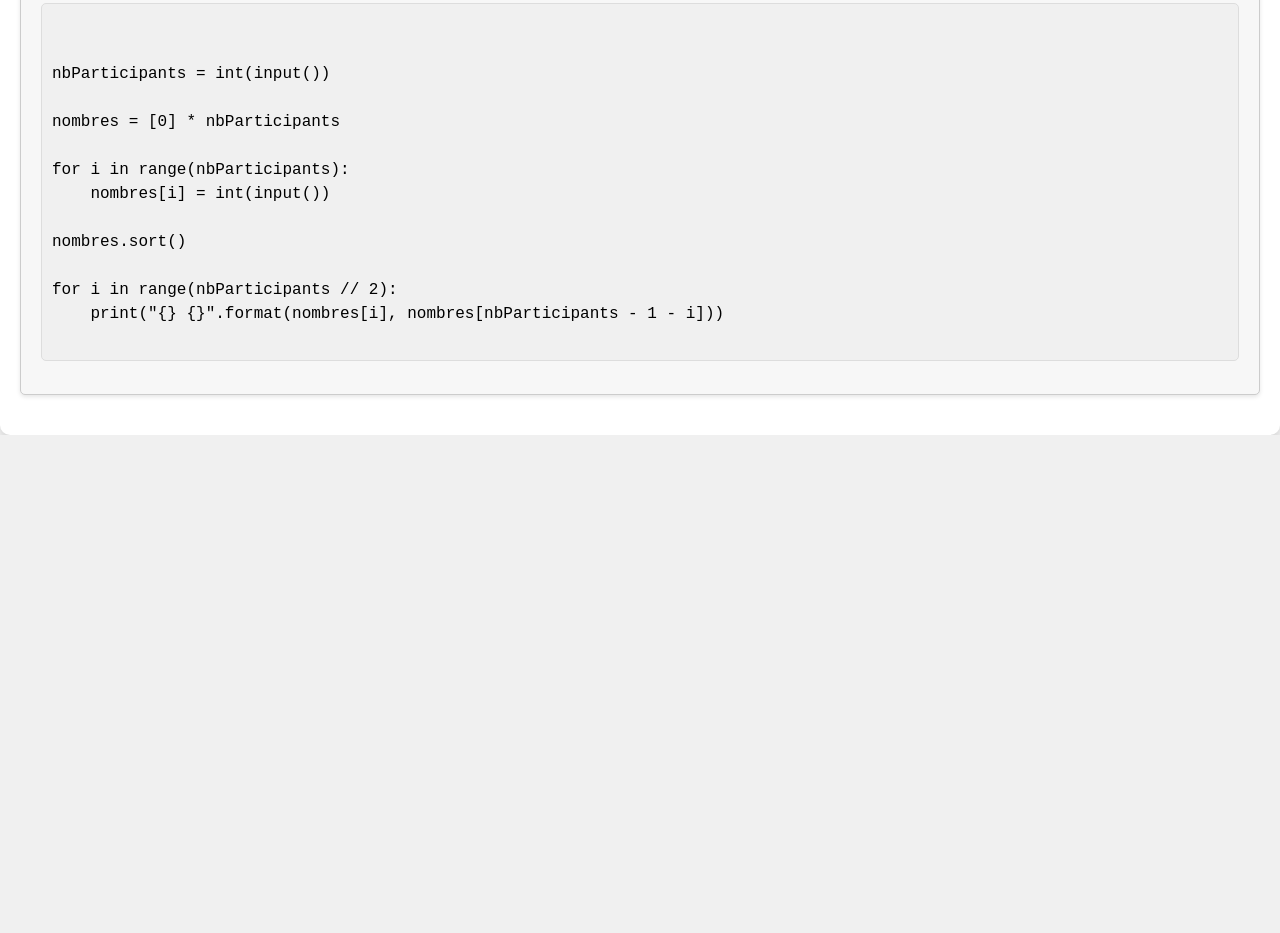
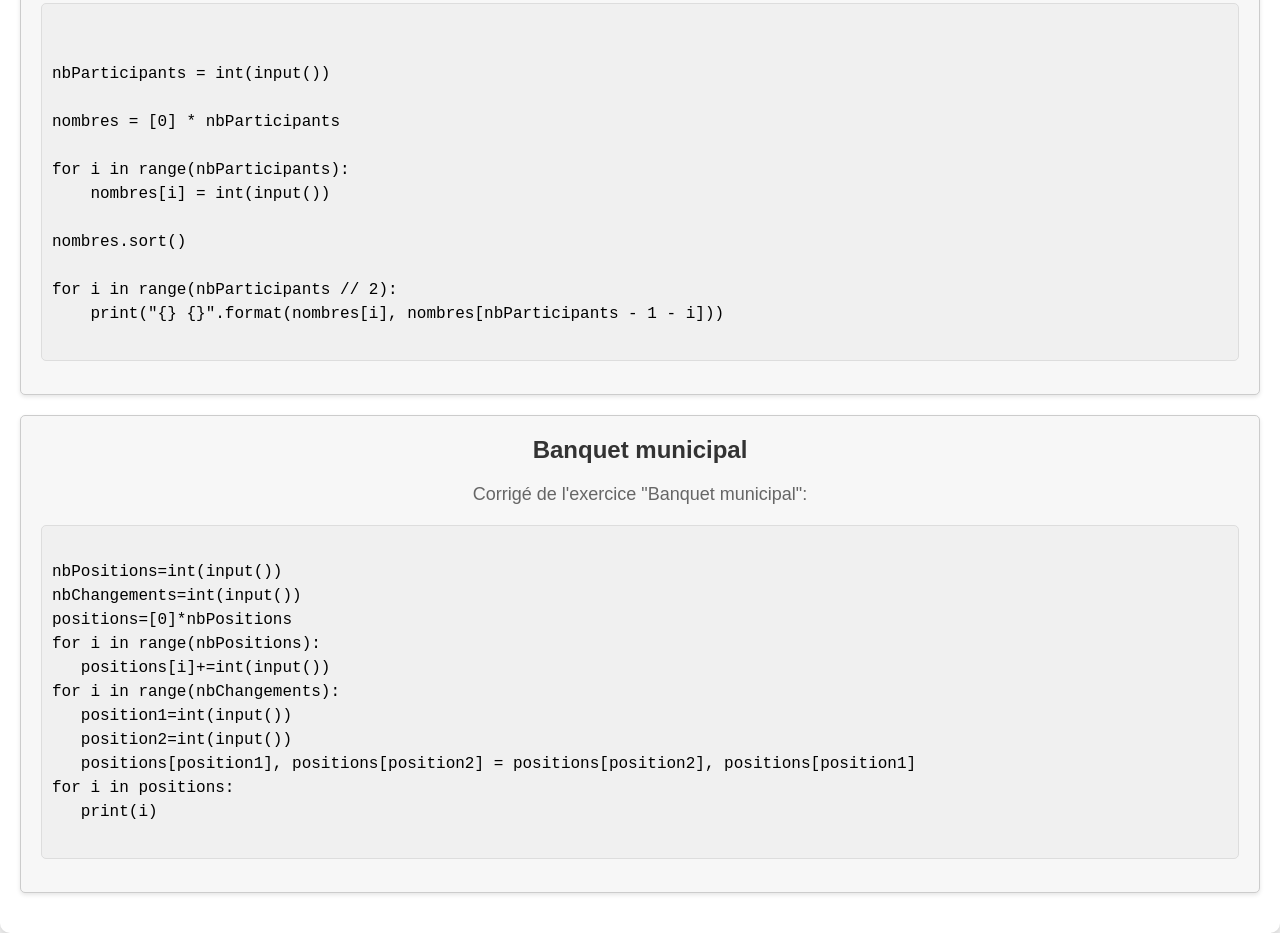
Before and after one commit to llauren07/Science-and-tech-website, a plain HTML site: page sous_niveau2-2.html in a window 1280 px wide. Shown: the part 3633-4566 px from the top of the page. Before the commit the page ends 4068 px from the top, so only its background shows below. Drawn offline with Linux system fonts and the light colour scheme.

Commit message:
sous_niveau2-2.html

```diff
--- a/sous_niveau2-2.html
+++ b/sous_niveau2-2.html
@@ -163,3 +163,19 @@ for i in range(nbParticipants // 2):
     print("{} {}".format(nombres[i], nombres[nbParticipants - 1 - i]))
                             </code></pre>
                         </section>
+<section class="exercise">
+                            <h2>Banquet municipal</h2>
+                            <p>Corrigé de l'exercice "Banquet municipal":</p>
+                            <pre><code>
+nbPositions=int(input())
+nbChangements=int(input())
+positions=[0]*nbPositions
+for i in range(nbPositions):
+   positions[i]+=int(input())
+for i in range(nbChangements):
+   position1=int(input())
+   position2=int(input())
+   positions[position1], positions[position2] = positions[position2], positions[position1]
+for i in positions:
+   print(i)
+                            </code></pre>
```
